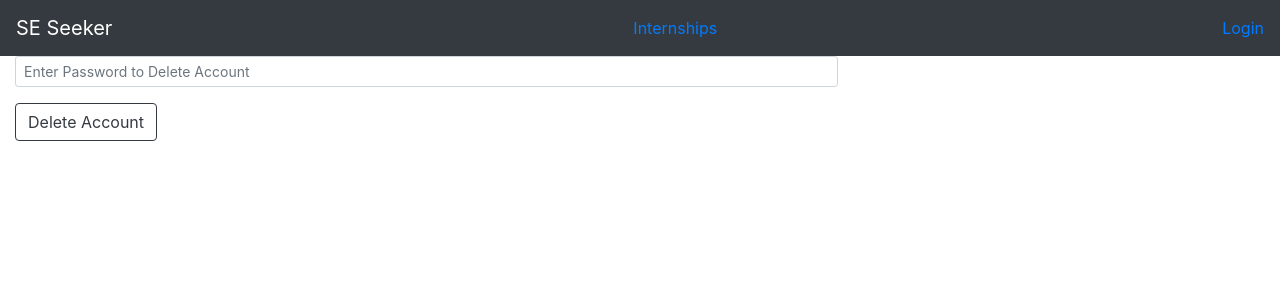
After one commit to sjkchang/SE-Seeker, a Flask app: page /delete-account in a window 1280 px wide. The commit adds this page. Shown: the top 300 px of the page. Run offline with Flask 2, Linux system fonts and the light colour scheme; parts of the project's set-up code (start-up, migrations or seed data) failed here and were passed over; some libraries are stand-ins or nearby versions.

Commit message:
Added Delete account, and finishing touches

```diff
--- /dev/null
+++ b/app/seeker/Templates/delete_account.html
@@ -0,0 +1,25 @@
+{% extends "main.html" %}
+{% block content %}
+<div class="col-md-8">
+    <div class="content-section">
+        <form method="POST", action="">
+            {{ deleteForm.hidden_tag() }}
+            <fieldset class="form-group">
+                <div class=form-group">
+                    {% if deleteForm.password.errors %}
+                        {{ deleteForm.password(class="form-control form-control-sm is-invalid") }}
+                        <div class="invalid-feedback">
+                            {% for error in deleteForm.password.errors %}
+                                <span>{{ error }}</span>
+                            {% endfor %}
+                        </div>
+                    {% else %}
+                        {{ deleteForm.password(placeholder="Enter Password to Delete Account", class="form-control  form-control-sm") }}
+                    {% endif %}
+                </div>
+            </fieldset>
+            {{ deleteForm.submit(class="btn btn-outline-dark") }}
+        </form>
+    </div>
+</div>
+{% endblock content %}
--- a/app/seeker/Templates/editAccount.html
+++ b/app/seeker/Templates/editAccount.html
@@ -73,6 +73,11 @@
             </fieldset>
             {{ form.submit(class="btn btn-outline-dark") }}
         </form>
+        <div class="border-top pt-3 text-white">
+            <small>
+                Delete Account <a class="ml-2" href="{{ url_for('deleteAccount') }}">Delete Account</a>
+            </small>
+        </div>
     </div>
 </div>
 {% endblock content %}
--- a/app/seeker/Templates/home.html
+++ b/app/seeker/Templates/home.html
@@ -4,6 +4,7 @@
     <h1>Welcome to Stem Seeker</h1>
     {% if current_user.username %}
         <p>Username: {{ current_user.username }}</p>
+        <p>Email: {{ current_user.email }}</p>
     {% else %}
         <p>No current user</p>
     {% endif %}
--- a/app/seeker/Templates/main.html
+++ b/app/seeker/Templates/main.html
@@ -17,7 +17,7 @@
 <body>
     <header>
         <nav class="navbar bg-dark navbar-dark">
-            <a class="navbar-brand" href="">SE Seeker</a>
+            <a class="navbar-brand" href="/">SE Seeker</a>
             {% if current_user.is_authenticated %}
                 <a class="nav-item" href="/internships">Internships</a>
                 <a class="nav-item" href="/add-internship">Add Internship</a>
--- /dev/null
+++ b/app/seeker/forms/DeleteForm.py
@@ -0,0 +1,18 @@
+from flask_wtf import FlaskForm
+from wtforms import SubmitField, PasswordField
+from wtforms.validators import DataRequired, Length, ValidationError
+from flask_login import current_user
+from ..models.User import User
+
+
+class DeleteForm(FlaskForm):
+    """
+    A Delete account FlaskForm
+    """
+    password = PasswordField('Password', validators=[DataRequired(), Length(min=8)])
+
+    submit = SubmitField('Delete Account')
+
+    def validate_password(self, password):
+        if not User.passwordMatchesID(current_user.id, password.data):
+            raise ValidationError('That is not your password. Please retry')
--- a/app/seeker/models/User.py
+++ b/app/seeker/models/User.py
@@ -30,6 +30,11 @@ class User(db.Model, UserMixin):
         password_hash = bcrypt.generate_password_hash(password)
         user = User(username=username, email=email, password_hash=password_hash)
         db.session.add(user)
+        db.session.commit()
+
+    @classmethod
+    def delete(cls, current_user):
+        db.session.delete(current_user)
         db.session.commit()
 
     @classmethod
--- a/app/seeker/views/home.py
+++ b/app/seeker/views/home.py
@@ -9,5 +9,4 @@ def home():
     """
     Route for the home page
     """
-    link = "https://www.google.com/"
-    return render_template('home.html', link=link, current_user=current_user)
+    return render_template('home.html', current_user=current_user)
--- a/app/seeker/views/internship.py
+++ b/app/seeker/views/internship.py
@@ -28,4 +28,4 @@ def add_internship():
 @app.route('/internships')
 def internships():
     internships = db.session.query(Internship).all()
-    return render_template('internships.html', internships=internships)
+    return render_template('internships.html', internships=internships, title='Internships')
--- a/app/seeker/views/userManagement.py
+++ b/app/seeker/views/userManagement.py
@@ -6,6 +6,7 @@ from .. import login_manager, bcrypt
 from ..forms.LoginForm import LoginForm
 from ..forms.RegistrationForm import RegistrationForm
 from ..forms.UpdateAccountForm import UpdateAccountForm
+from ..forms.DeleteForm import DeleteForm
 from ..models.User import User
 
 
@@ -54,5 +55,16 @@ def editAccount():
     form = UpdateAccountForm()
     if form.validate_on_submit():
         User.edit(current_user.id, form.username.data, form.email.data, form.password.data)
+        return redirect(url_for('home'))
+    return render_template('editAccount.html', title='Edit Account', form=form, current_user=current_user)
+
+
+@app.route('/delete-account', methods=['GET', 'POST'])
+def deleteAccount():
+    if not current_user.is_authenticated:
+        redirect(url_for('home'))
+    deleteForm = DeleteForm()
+    if deleteForm.validate_on_submit():
+        User.delete(current_user)
         return redirect(url_for('login'))
-    return render_template('editAccount.html', title='Edit Account', form=form, current_user=current_user)
+    return render_template('delete_account.html', title='Delete Account', current_user=current_user, deleteForm=deleteForm)
```
Also changed, not shown: app/seeker/forms/SubmitForm.py (deleted), app/seeker/seekerTest.db.
